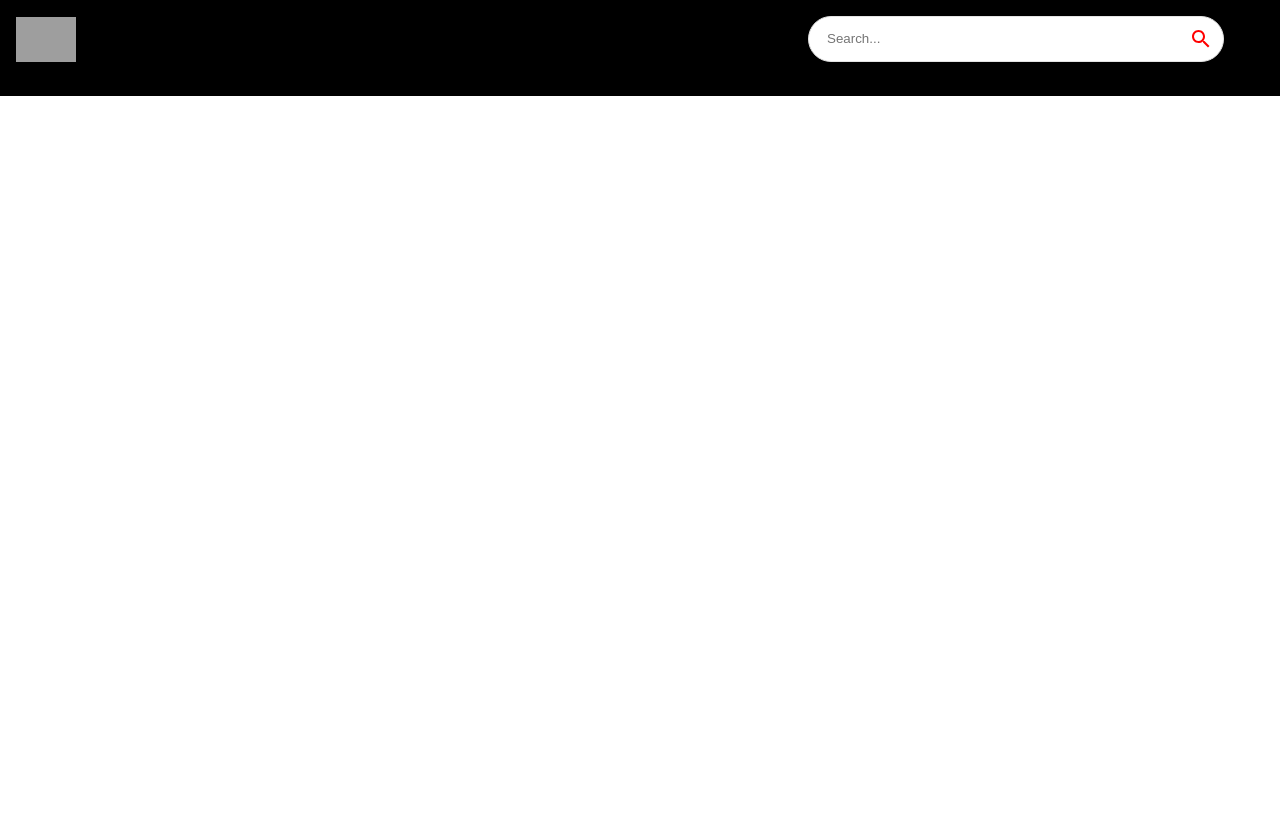
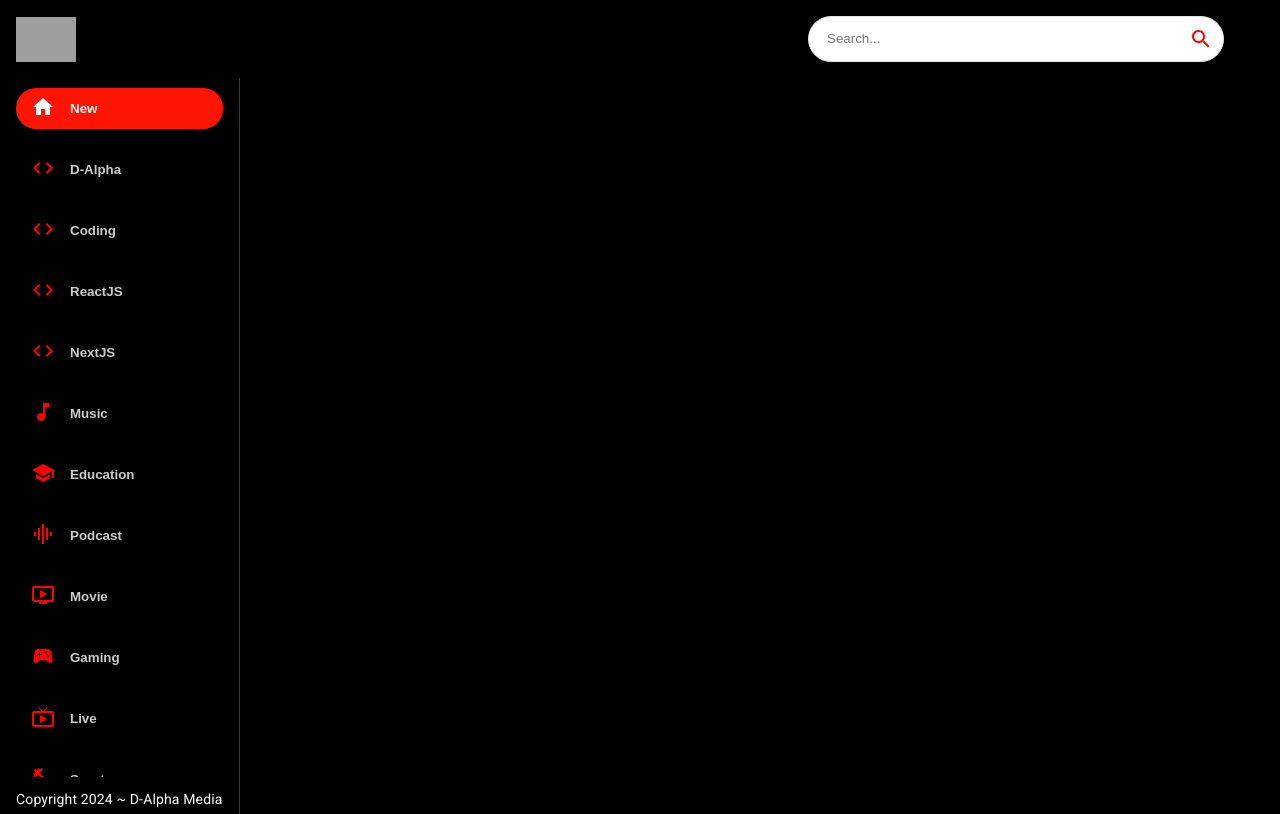
Before and after one commit to DimanthaWeerakoon/youtube-clone, a React (Create React App) app: page / in a window 1280 px wide. Built offline with nearby package versions, Linux system fonts and the light colour scheme; grey boxes are pictures that could not be loaded; the HTML template or start-up script is replaced by a standard one.

Commit message:
SideBar added

```diff
--- a/src/components/Feed.jsx
+++ b/src/components/Feed.jsx
@@ -1,7 +1,28 @@
-import React from "react";
+import { useState, useEffect } from "react";
+import { Box, Stack, Typography } from "@mui/material";
+import SideBar from "./SideBar";
 
 const Feed = () => {
-  return <div>Feed</div>;
+  return (
+    <Stack sx={{ flexDirection: { sx: "column", md: "row" } }}>
+      <Box
+        sx={{
+          height: { sx: "auto", md: "92vh" },
+          borderRight: "1px solid #3d3d3d",
+          px: { sx: 0, md: 2 },
+        }}
+      >
+        <SideBar />
+        <Typography
+          className="copyright"
+          variant="body2"
+          sx={{ mt: 1.5, color: "#fff" }}
+        >
+          Copyright 2024 ~ D-Alpha Media
+        </Typography>
+      </Box>
+    </Stack>
+  );
 };
 
 export default Feed;
--- /dev/null
+++ b/src/components/SideBar.jsx
@@ -0,0 +1,43 @@
+import { Stack } from "@mui/material";
+
+import { categories } from "../utils/constants";
+
+const selectedCategory = "New";
+
+const SideBar = () => (
+  <Stack
+    direction="row"
+    sx={{
+      overflow: "auto",
+      height: { sx: "auto", md: "95%" },
+      flexDirection: { md: "column" },
+    }}
+  >
+    {categories.map((category) => (
+      <button
+        className="category-btn"
+        style={{
+          background: category.name === selectedCategory && "#FC1503",
+          color: "white",
+        }}
+        key={category.name}
+      >
+        <span
+          style={{
+            color: category.name === selectedCategory ? "white" : "red",
+            marginRight: "15px",
+          }}
+        >
+          {category.icon}
+        </span>
+        <span
+          style={{ opacity: category.name === selectedCategory ? "1" : "0.8" }}
+        >
+          {category.name}
+        </span>
+      </button>
+    ))}
+  </Stack>
+);
+
+export default SideBar;
--- a/src/components/index.js
+++ b/src/components/index.js
@@ -4,3 +4,4 @@
 export { default as ChannelDetail } from "./ChannelDetail";
 export { default as SearchFeed } from "./SearchFeed";
 export { default as SearchBar } from "./SearchBar";
+export { default as SideBar } from "./SideBar";
```
